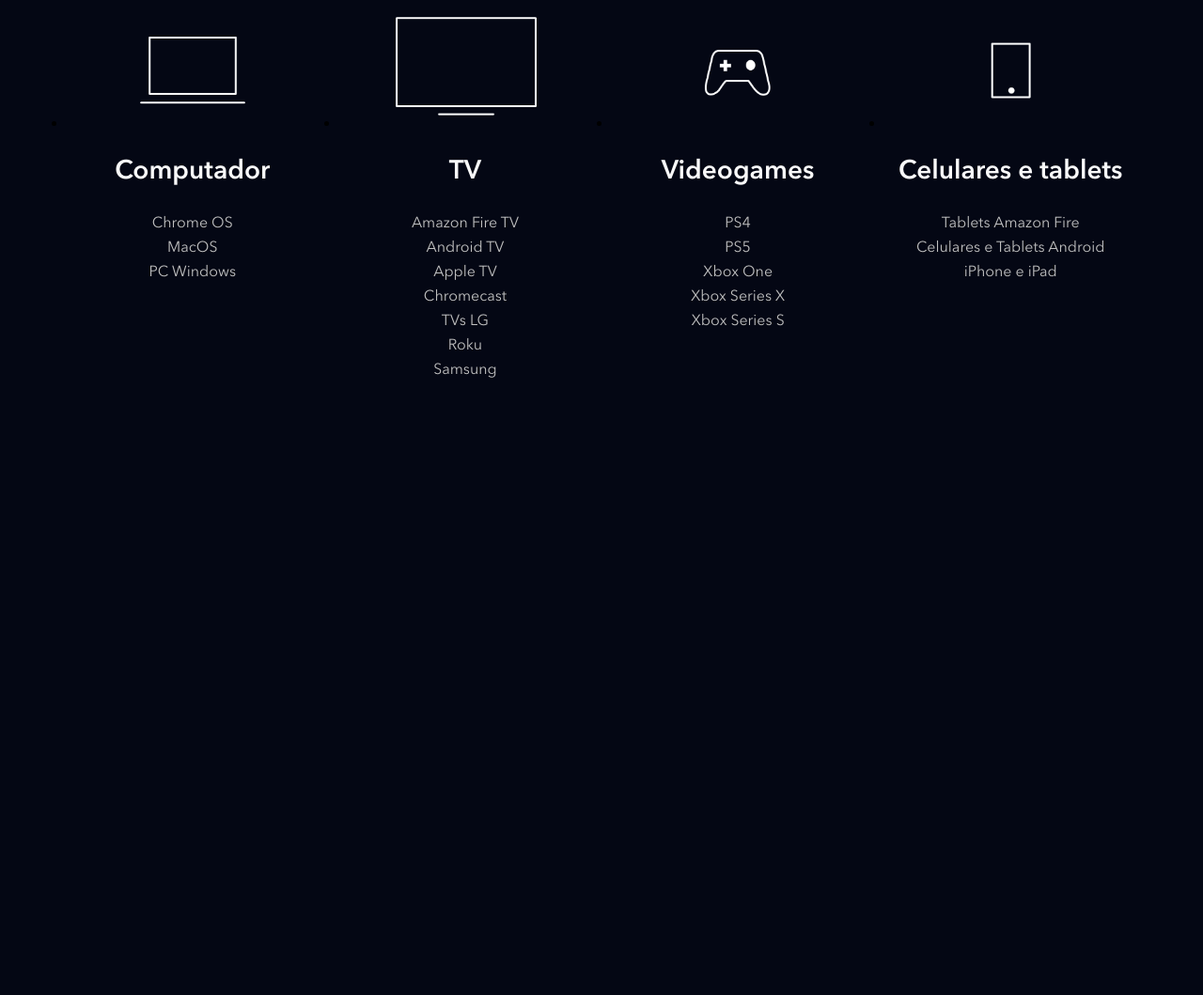
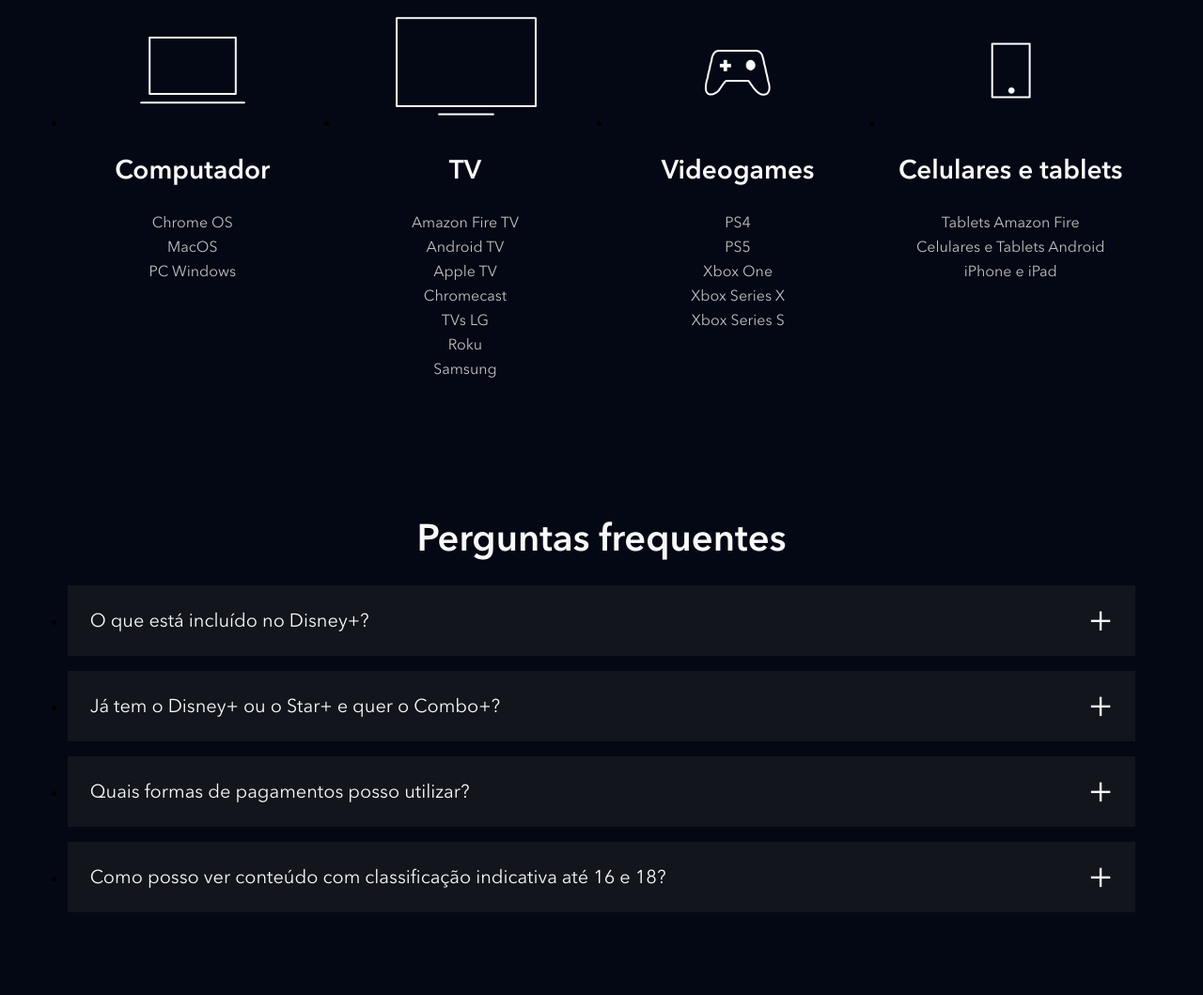
Before and after one commit to nicaciobasilio/clone_disneyplus, a website: page index.html in a window 1280 px wide. Shown: the part 3889-4948 px from the top of the page at 94% size. Before the commit the page ends 4366 px from the top, so only its background shows below. Drawn offline with nearby package versions, Linux system fonts and the light colour scheme; files that its build step writes are made by us from their sources; files whose address does not match are found by name.

Commit message:
adicionando faq

```diff
--- a/index.html
+++ b/index.html
@@ -208,6 +208,103 @@
             </li>
         </ul>
     </section>
+    <section class="faq">
+        <h2 class="title">Perguntas frequentes</h2>
+        <ul class="faq__questions">
+            <li class="faq__questions__item">
+                <div class="faq__questions__item__question" data-faq-question>
+                    O que está incluído no Disney+?
+                </div>
+                <div class="faq__questions__item__answer text--big">
+                    <p><span class="text--big">O Disney+ oferece:</span></p>
+                    <ul>
+                        <li>
+                            <p>
+                                <span class="text--big">Experiência de entretenimento exclusiva.</span>
+                            </p>
+                        </li>
+                        <li>
+                            <p>
+                                <span class="text--big">Experiência de entretenimento exclusiva.</span>
+                            </p>
+                        </li>
+                        <li>
+                            <p>
+                                <span class="text--big">As melhores histórias da Disney, Pixar, Marvel, Star Wars e National Geographic, tudo em um só lugar.</span>
+                            </p>
+                        </li>
+                        <li>
+                            <p>
+                                <span class="text--big">Groupwatch: assista junto com amigos ou familiares, mesmo separados.</span>
+                            </p>
+                        </li>
+                        <li>
+                            <p>
+                                <span class="text--big">Downloads ilimitados em até 10 dispositivos compatíveis.</span>
+                            </p>
+                        </li>
+                        <li>
+                            <p>
+                                <span class="text--big">Mais de 300 títulos em 4K UHD e HDR.</span>
+                            </p>
+                        </li>
+                        <li>
+                            <p>
+                                <span class="text--big">IMAX Enhanced: disponível para alguns títulos da Marvel em dispositivos compatíveis com o Disney+.</span>
+                            </p>
+                        </li>
+                    </ul>
+                </div>
+            </li>
+            <li class="faq__questions__item">
+                <div class="faq__questions__item__question" data-faq-question>
+                    Já tem o Disney+ ou o Star+ e quer o Combo+?
+                </div>
+                <div class="faq__questions__item__answer text--big">
+                    <p><span class="text--big">Ao assinar o Combo+:</span></p>
+                    <ul>
+                        <li>
+                            <p>
+                                <span class="text--big">O valor da sua assinatura existente (anual ou mensal) será descontado do preço do Combo+.</span>
+                            </p>
+                        </li>
+                        <li>
+                            <p>
+                                <span class="text--big">Se você assina o plano mensal, o valor que você paga mensalmente será descontado do preço do Combo+.</span>
+                            </p>
+                        </li>
+                        <li>
+                            <p>
+                                <span class="text--big">Você vai receber um e-mail com os valores detalhados assim que finalizar o pagamento.</span>
+                            </p>
+                        </li>
+                        <li>
+                            <p>
+                                <span class="text--big">Lembre-se: você pode cancelar a assinatura quando quiser.</span>
+                            </p>
+                        </li>
+                    </ul>
+                    <p><span class="text--big">No momento, apenas a assinatura mensal do Combo+ está disponível.</span></p>
+                </div>
+            </li>
+            <li class="faq__questions__item">
+                <div class="faq__questions__item__question" data-faq-question>
+                    Quais formas de pagamentos posso utilizar?
+                </div>
+                <div class="faq__questions__item__answer text--big">
+                    <p><span class="text--big">Você pode utilizar: cartão de débito, cartão de crédito, PayPal, Mercado Pago, e também empresas parceiras como Google Play Store, App Store da Apple; Mercado Livre e provedores locais de TV, telefonia e internet.</span></p>
+                </div>
+            </li>
+            <li class="faq__questions__item">
+                <div class="faq__questions__item__question" data-faq-question>
+                    Como posso ver conteúdo com classificação indicativa até 16 e 18?
+                </div>
+                <div class="faq__questions__item__answer text--big">
+                    <p><span class="text--big">Para poder acessar o catálogo completo que inclui conteúdo com classificação indicativa até 16 e 18, todos os usuários do Disney+ na América Latina devem atualizar as configurações de controle parental do perfil. É possível restringir o conteúdo de cada perfil e também adicionar um PIN de bloqueio. Os usuários que preferirem manter a configuração atual vão continuar aproveitando o Disney+ com a classificação indicativa até 14, podendo alterá-la a qualquer momento em "Editar Perfis".</span></p>
+                </div>
+            </li>
+        </ul>
+    </section>
 
     <script src="./src/main.js"></script>
 </body>
--- a/src/main.js
+++ b/src/main.js
@@ -1,5 +1,6 @@
 document.addEventListener('DOMContentLoaded', function() {
-    const BUTTONS = document.querySelectorAll('[data-tab-button]')
+    const BUTTONS = document.querySelectorAll('[data-tab-button]');
+    const QUESTIONS = document.querySelectorAll('[data-faq-question]');
 
 
     for (let i = 0; i < BUTTONS.length; i++) {
@@ -12,7 +13,19 @@
             botao.target.classList.add('shows__tabs__button--is--active')
         })
     }
+
+    for (let i = 0; i < QUESTIONS.length; i++) {
+        QUESTIONS[i].addEventListener('click', abreOuFechaResposta);
+
+    }
 })
+
+function abreOuFechaResposta(elemento) {
+    const CLASSE ='faq__questions__item--is-open';
+    const ELEMENTOPAI = elemento.target.parentNode;
+
+    ELEMENTOPAI.classList.toggle(CLASSE);
+}
 
 function removeBotaoAtivo() {
     const BUTTONS = document.querySelectorAll('[data-tab-button]')
--- /dev/null
+++ b/src/styles/_faq.scss
@@ -0,0 +1,75 @@
+@use './variaveis';
+
+.faq {
+    padding: 5.6vw;
+
+    h2 {
+        text-align: center;
+        margin-bottom: 24px;
+    }
+
+    &__questions {
+
+        &__item {
+            background-color: variaveis.$corDeFundoQuestion;
+            margin-bottom: 16px;
+
+            &__question {
+                color: variaveis.$corTextoSecundaria;
+                font-size: 20px;
+                padding: 24px;
+                display: block;
+                cursor: pointer;
+                position: relative;
+
+                &::after {
+                    content: '+';
+                    position: absolute;
+                    top: 0;
+                    right: 24px;
+                    height: 100%;
+                    display: flex;
+                    align-items: center;
+                    font-size: 40px;
+                }
+            }
+
+            &__answer {
+                height: 0;
+                overflow: hidden;
+                padding: 0 24px;
+                transition: height, .5s ease;
+
+                ul {
+                    padding-left: 40px;
+                    padding-bottom: 16px;
+
+                }
+
+                li {
+                    margin-top: 16px;
+                    &::marker {
+                        unicode-bidi: isolate;
+                        font-variant-numeric: tabular-nums;
+                        text-transform: none;
+                        text-indent: 0px !important;
+                        text-align: start !important;
+                        text-align-last: start !important;
+                    }
+                }
+            }
+
+            &--is-open {
+                .faq__questions__item__question::after {
+                    content: '-';
+                }
+
+                .faq__questions__item__answer {
+                    padding-bottom: 24px;
+                    height: auto;
+                    transition: height, .5s ease;
+                }
+            }
+        }
+    }
+}
--- a/src/styles/_variaveis.scss
+++ b/src/styles/_variaveis.scss
@@ -2,3 +2,4 @@
 $corDeFundo: #040714;
 $corTextoPrincipal: silver;
 $corTextoSecundaria: #f9f9f9;
+$corDeFundoQuestion: #13151D;
--- a/src/styles/main.scss
+++ b/src/styles/main.scss
@@ -3,6 +3,7 @@
 @use './shows';
 @use './plans';
 @use './available-devices';
+@use './faq';
 
 @font-face {
     font-family: Avenir;
```
